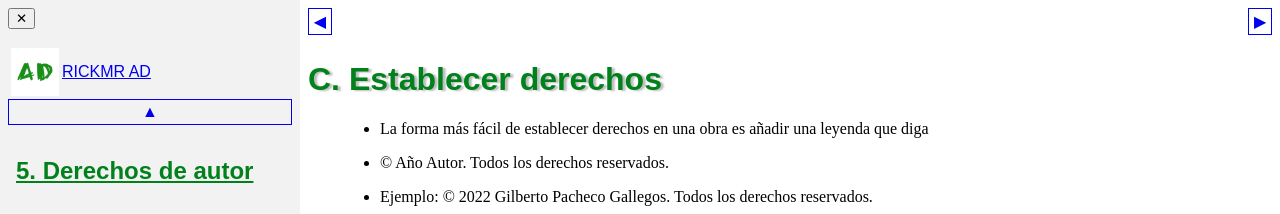
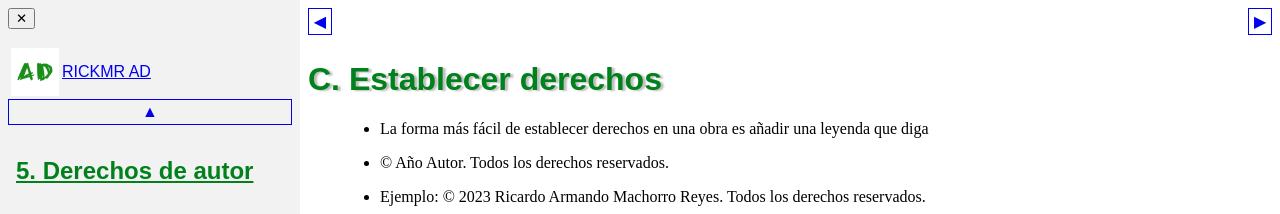
Before and after one commit to rickdigart/rickdigart.github.io, a plain HTML site: page m05derechos/mCestablecer.html in a window 1280 px wide. Shown: the top 214 px of the page. Drawn offline with Linux system fonts and the light colour scheme.

Commit message:
Update mCestablecer.html

```diff
--- a/m05derechos/mCestablecer.html
+++ b/m05derechos/mCestablecer.html
@@ -460,7 +460,7 @@
   </li>
   <li>
    <p>
-    Ejemplo: © 2022 Gilberto Pacheco Gallegos. Todos los derechos reservados.
+    Ejemplo: © 2023 Ricardo Armando Machorro Reyes. Todos los derechos reservados.
    </p>
   </li>
   <li>
```
